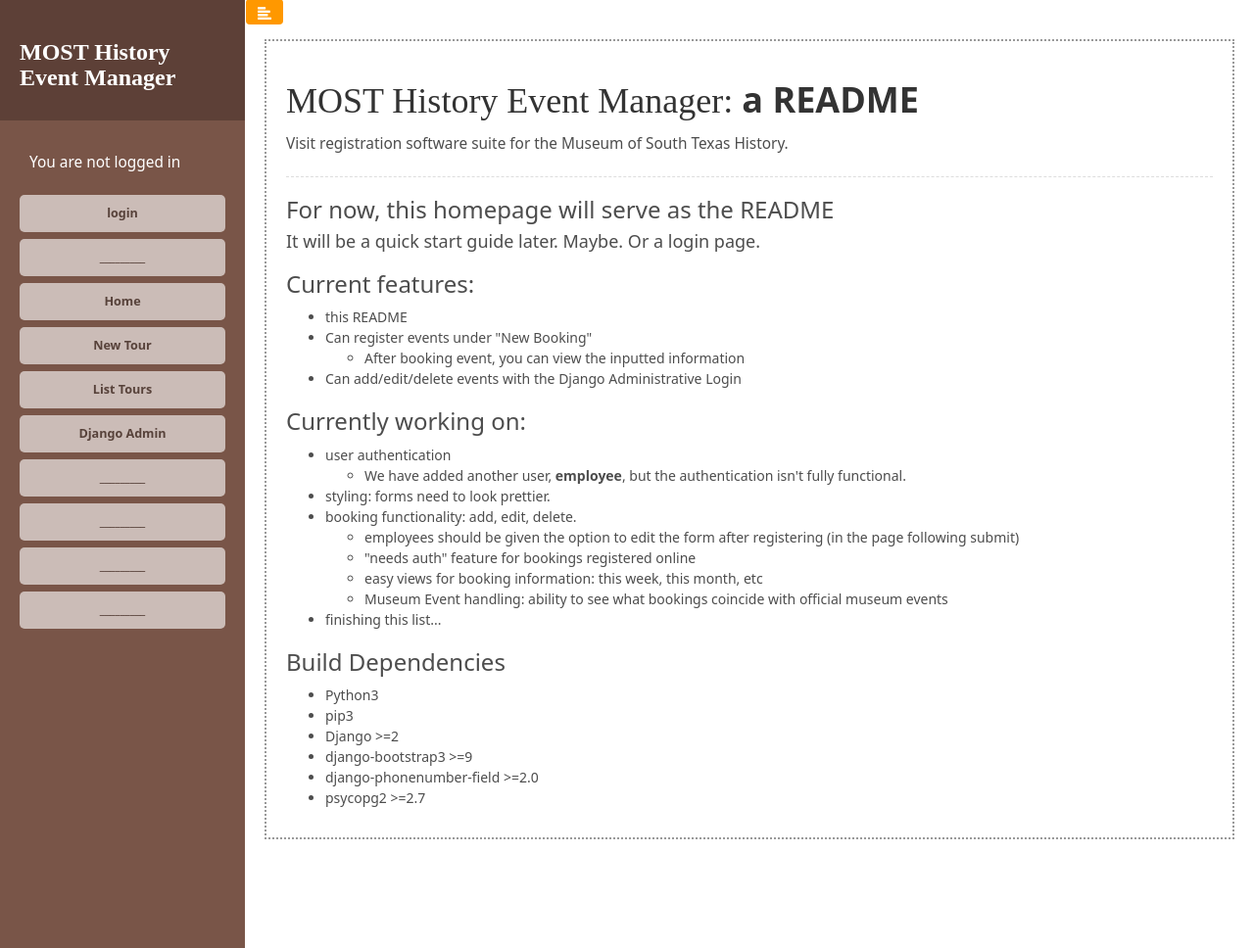
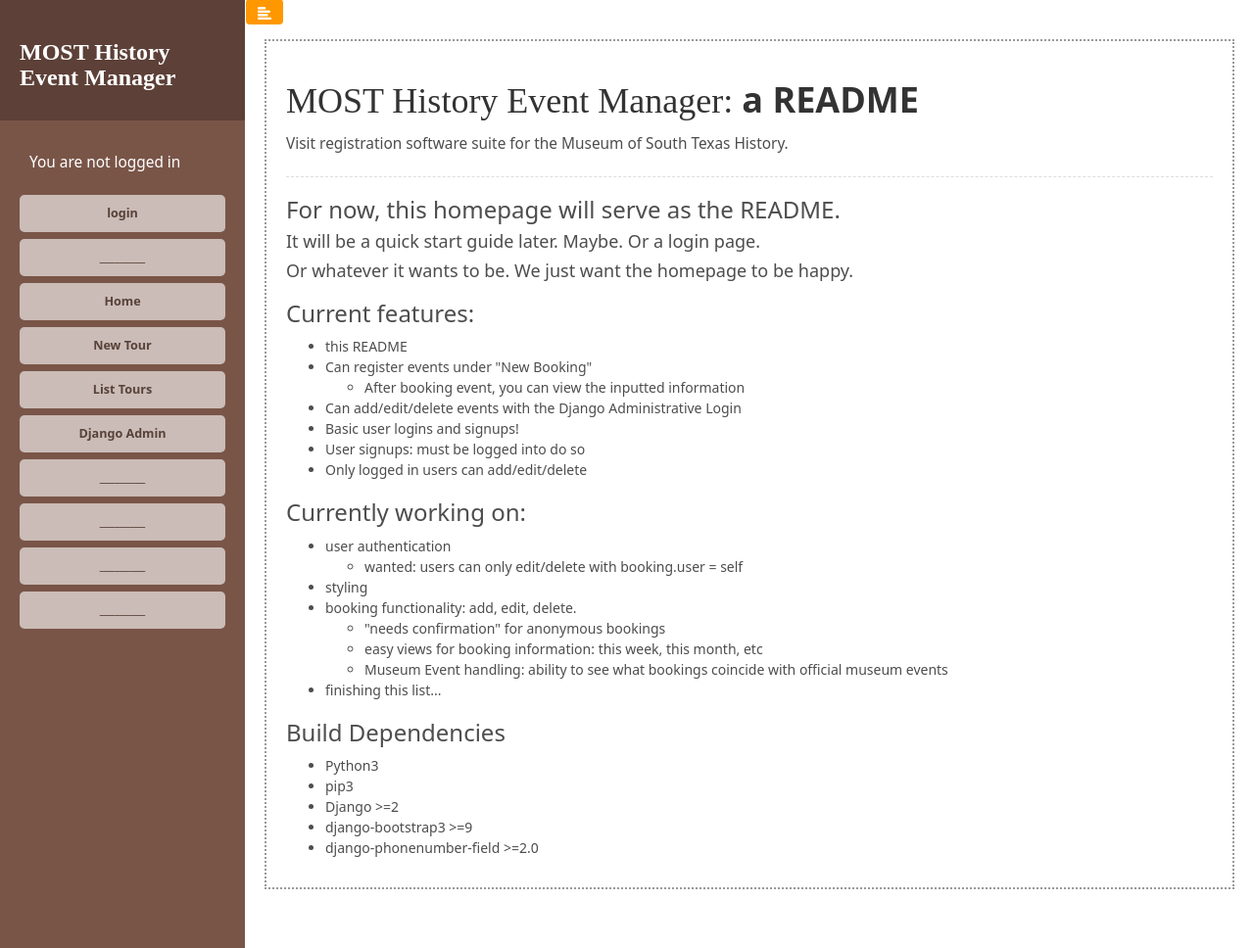
Before and after one commit to EsmeraldaQuintana/MOSTregi, a Django app: page / in a window 1280 px wide. Shown: the whole page at 98% size. Run offline with Django 3.2, Linux system fonts and the light colour scheme; some libraries are stand-ins or nearby versions.

```diff
--- a/MOSTregi/templates/events/event_detail.html
+++ b/MOSTregi/templates/events/event_detail.html
@@ -45,6 +45,7 @@
       <th>{{ event.school }}</th>
     </tr>
   </table>
+  <p>Posted by {{ event.user }}, on {{ event.date_time_received }}<br></p>
   <a class="btn btn-default" id="edit_button" href="{% url 'events:edit' pk=event.pk %}"><span class="glyphicon glyphicon-pencil"></span></a>
   <a class="btn btn-default" id="delete_button" href="{% url 'events:delete' pk=event.pk %}"><span class="glyphicon glyphicon-trash"></span></a>
   <a class="btn btn-default" href="{% url 'events:new' %}"><span class="glyphicon">New</span></a>
--- a/MOSTregi/templates/events/event_list.html
+++ b/MOSTregi/templates/events/event_list.html
@@ -48,6 +48,7 @@
       <th>{{ event.school }}</th>
     </tr>
   </table>
+  <p>Posted by {{ event.user }}, on {{ event.date_time_received }}<br></p>
   <a class="btn btn-default" id="edit_button" href="{% url 'events:edit' pk=event.pk %}"><span class="glyphicon glyphicon-pencil"></span></a>
   <a class="btn btn-default" id="delete_button" href="{% url 'events:delete' pk=event.pk %}"><span class="glyphicon glyphicon-trash"></span></a>
 </div>
--- a/MOSTregi/templates/home.html
+++ b/MOSTregi/templates/home.html
@@ -17,8 +17,9 @@
 
   <div class="line"></div>
 
-  <h3>For now, this homepage will serve as the README</h3>
+  <h3>For now, this homepage will serve as the README.</h3>
   <h4>It will be a quick start guide later. Maybe. Or a login page.</h4>
+  <h4>Or whatever it wants to be. We just want the homepage to be happy.</h4>
 
   <h3>Current features:</h3>
   <ul>
@@ -29,20 +30,22 @@
       </ul>
     </li>
     <li>Can add/edit/delete events with the Django Administrative Login</li>
+    <li>Basic user logins and signups!</li>
+    <li>User signups: must be logged into do so</li>
+    <li>Only logged in users can add/edit/delete</li>
   </ul>
 
   <h3>Currently working on:</h3>
   <ul>
     <li>user authentication
       <ul>
-        <li>We have added another user, <strong>employee</strong>, but the authentication isn't fully functional.</li>
+        <li>wanted: users can only edit/delete with booking.user = self</li>
       </ul>
     </li>
-    <li>styling: forms need to look prettier.</li>
+    <li>styling</li>
     <li>booking functionality: add, edit, delete.
       <ul>
-        <li>employees should be given the option to edit the form after registering (in the page following submit)</li>
-        <li>"needs auth" feature for bookings registered online</li>
+        <li>"needs confirmation" for anonymous bookings</li>
         <li>easy views for booking information: this week, this month, etc</li>
         <li>Museum Event handling: ability to see what bookings coincide with official museum events</li>
       </ul>
@@ -57,7 +60,6 @@
     <li>Django >=2</li>
     <li>django-bootstrap3 >=9</li>
     <li>django-phonenumber-field >=2.0</li>
-    <li>psycopg2 >=2.7</li>
   </ul>
 </div>
 
```
Also changed, not shown: MOSTregi/events/tests/test_AddEventPage.py (+3 -0 lines), MOSTregi/events/tests/test_delete.py (+1 -0 lines), MOSTregi/events/tests/test_edit.py (+2 -0 lines), MOSTregi/events/tests/test_event_list.py (+2 -0 lines), MOSTregi/events/tests/test_report.py (+1 -1 lines), MOSTregi/events/views.py (+12 -10 lines), MOSTregi/users/tests/test_perm_script.py (added, +6 -0 lines), MOSTregi/users/views.py (added, +39 -0 lines), MOSTregi/users/__init__.py (added).
